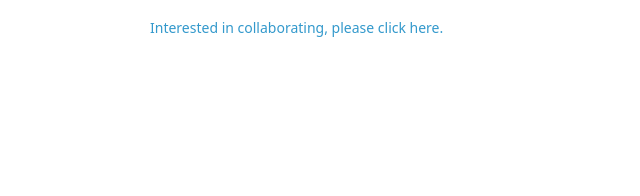
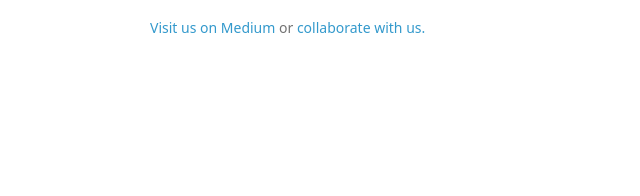
Before and after one commit to ThinkCOCO/thinkcoco.github.io, a plain HTML site: page index.html in a window 1280 px wide. Shown: the part 391-587 px from the top of the page, 420-1060 px from the left. Drawn offline with Linux system fonts and the light colour scheme; a web font is replaced by a local one.

Commit message:
Update index.html

```diff
--- a/index.html
+++ b/index.html
@@ -30,7 +30,7 @@
           <li><strong>Li (Learnability Index)</strong> - contextual measure of a learning resource's likelihood to be consumed by learners. <b>Li</b> is utilized in Learning UX, Context-Sensor API, Optimization &amp; Recommendation models.</li>
           <li><strong>Learnability Research</strong> - initative for bridging research in pedagogy, learning 'consumability' and cognitive principles.</li>
         </ul>
-        <a href="https://medium.com/learning-and-ai" target="_blank">Interested in collaborating, please click here.</a>
+        <a href="https://medium.com/learning-and-ai" target="_blank">Visit us on Medium</a> or <a href="https://myalearning.typeform.com/to/meHapc" target="_blank">collaborate with us.</a>
 
 <p class="hidden">This automatic page generator is the easiest way to create beautiful pages for all of your projects. Author your page content here <a href="https://guides.github.com/features/mastering-markdown/">using GitHub Flavored Markdown</a>, select a template crafted by a designer, and publish. After your page is generated, you can check out the new <code>gh-pages</code> branch locally. If you’re using GitHub Desktop, simply sync your repository and you’ll see the new branch.</p>
 
```
